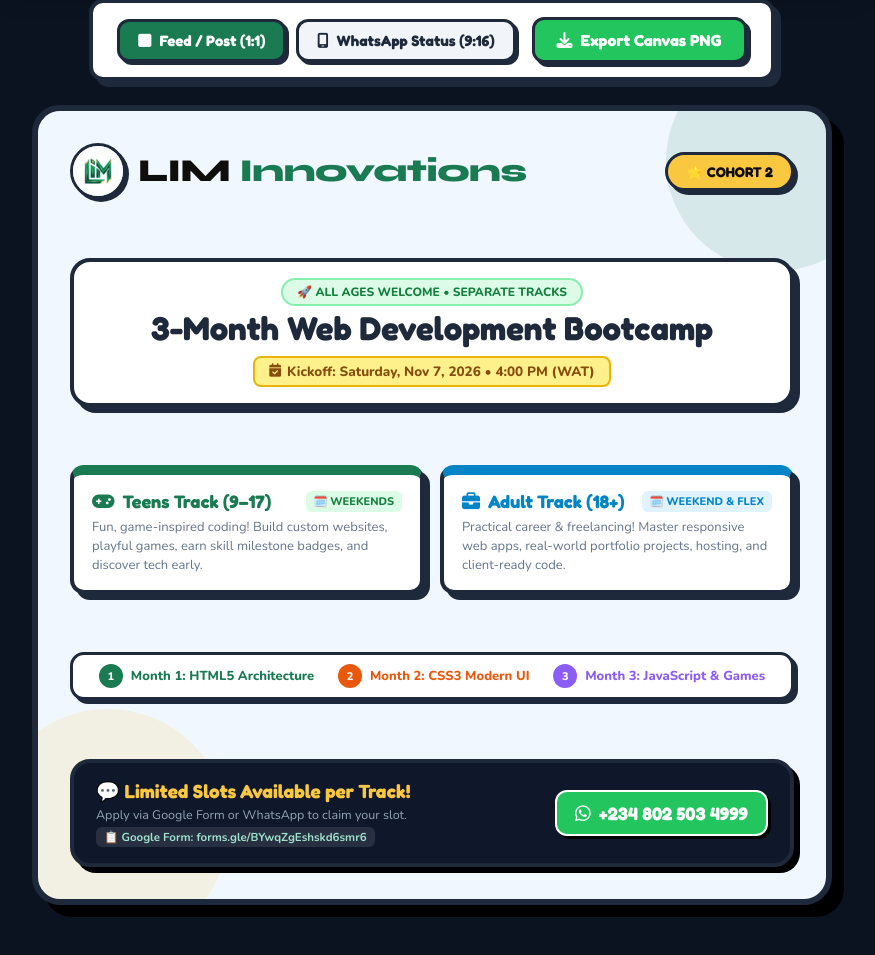
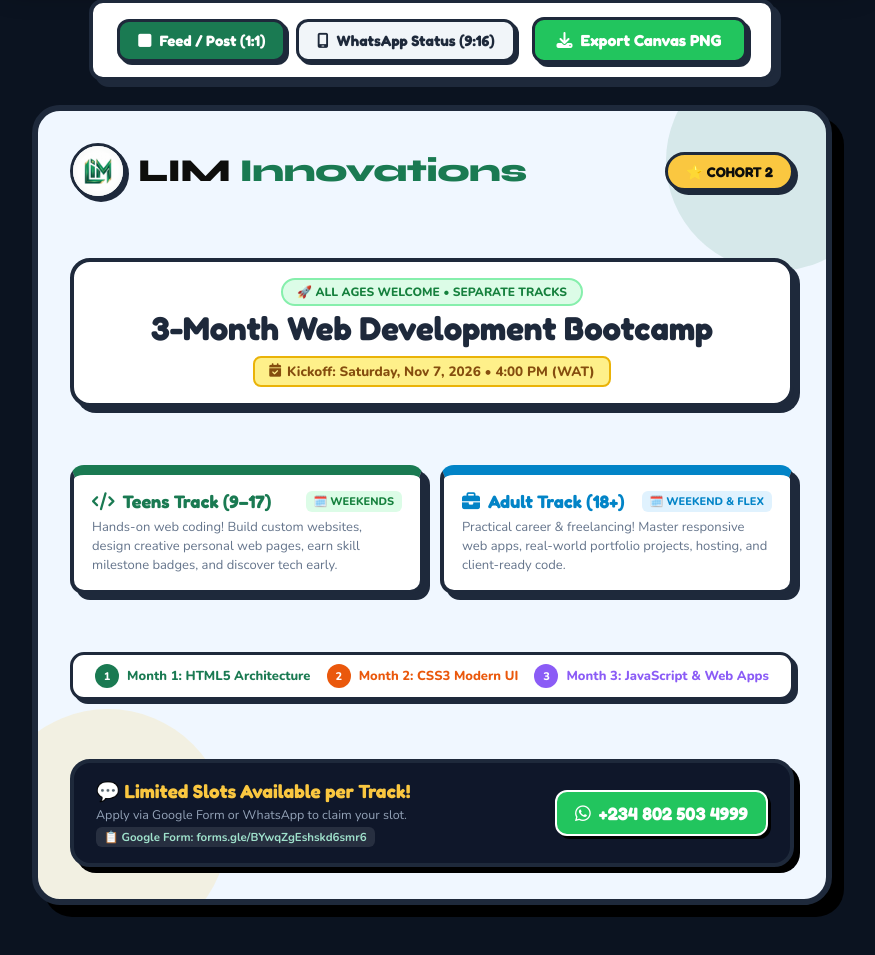
Before and after one commit to Limahcode/LimahCode-Web-Adventure, a Flask app: page /flyer in a window 1280 px wide. Shown: the part 201-1156 px from the top of the page, without its empty margins (208-1083 px from the left). Run offline with Flask 3, Linux system fonts and the light colour scheme; data that the repository does not hold is empty; some libraries are stand-ins or nearby versions.

Commit message:
Align flyer curriculum strictly with Web Development (remove games) and ensure official logo branding

```diff
--- a/templates/flyer_designer.html
+++ b/templates/flyer_designer.html
@@ -647,12 +647,12 @@
                 <div class="track-box teens">
                     <div class="track-box-header">
                         <h3 class="track-h3" style="color: var(--color-primary);">
-                            <i class="fa-solid fa-gamepad"></i> Teens Track (9–17)
+                            <i class="fa-solid fa-code"></i> Teens Track (9–17)
                         </h3>
                         <span class="sched-pill">🗓️ Weekends</span>
                     </div>
                     <p class="track-p">
-                        Fun, game-inspired coding! Build custom websites, playful games, earn skill milestone badges, and discover tech early.
+                        Hands-on web coding! Build custom websites, design creative personal web pages, earn skill milestone badges, and discover tech early.
                     </p>
                 </div>
 
@@ -682,7 +682,7 @@
                 </div>
                 <div class="roadmap-step" style="color: var(--color-purple);">
                     <div class="step-icon-bubble" style="background: var(--color-purple);">3</div>
-                    <span>Month 3: JavaScript & Games</span>
+                    <span>Month 3: JavaScript & Web Apps</span>
                 </div>
             </div>
 
@@ -733,14 +733,14 @@
                 <div class="story-track-card teens">
                     <div style="display: flex; justify-content: space-between; align-items: center; margin-bottom: 4px;">
                         <h3 style="color: var(--color-primary); font-family: 'Fredoka', sans-serif; font-size: 17px;">
-                            <i class="fa-solid fa-gamepad"></i> Teens Track (9–17)
+                            <i class="fa-solid fa-code"></i> Teens Track (9–17)
                         </h3>
                         <span style="background: #dcfce7; color: #15803d; font-size: 11px; font-weight: 800; padding: 2px 8px; border-radius: 6px;">
                             WEEKENDS
                         </span>
                     </div>
                     <p style="font-size: 12.5px; color: var(--text-secondary); line-height: 1.4;">
-                        Build custom websites, interactive games, earn official skill milestone badges, and learn tech in a fun environment.
+                        Build custom web pages, style responsive websites, earn official skill milestone badges, and master tech in a fun environment.
                     </p>
                 </div>
 
```
